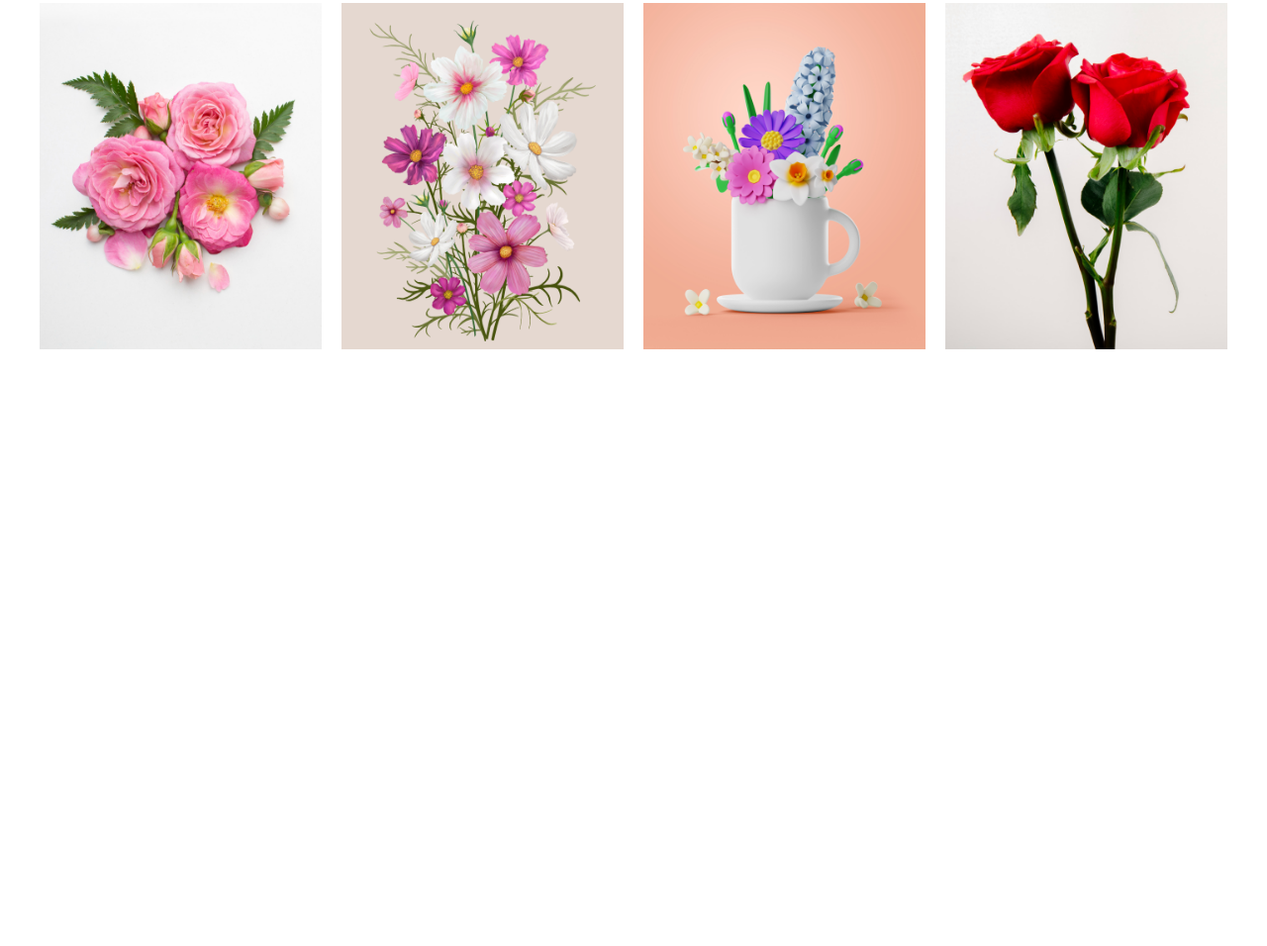
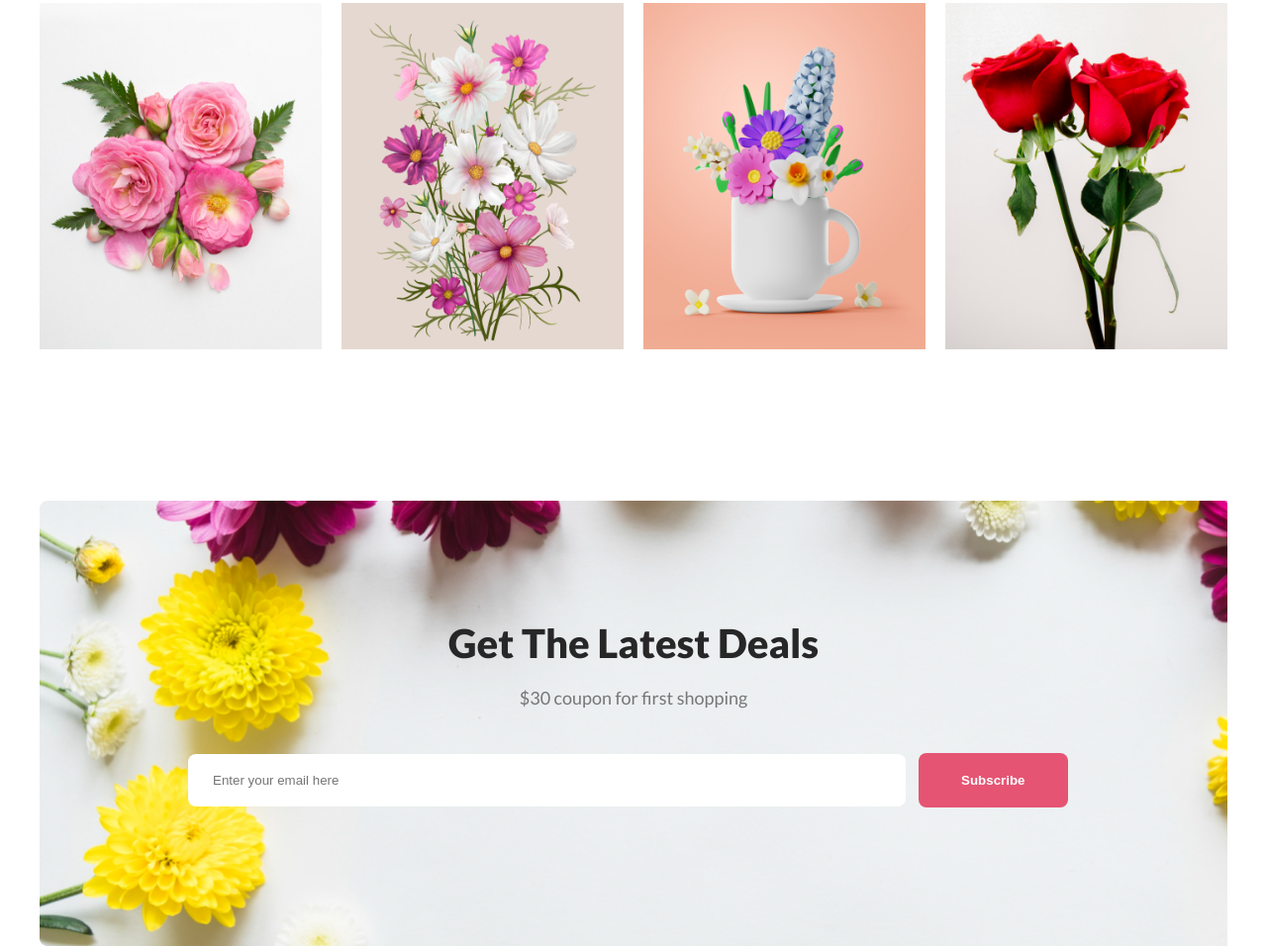
Before and after one commit to Sifat74/flower-shop-assignment, a plain HTML site: page index.html in a window 1280 px wide. Shown: the part 3672-4628 px from the top of the page at 99% size. Before the commit the page ends 4178 px from the top, so only its background shows below. Drawn offline with Linux system fonts and the light colour scheme.

Commit message:
latest deals section added

```diff
--- a/index.html
+++ b/index.html
@@ -117,6 +117,15 @@
                 </div>
             </div>
         </section>
+        <!-- Latest deals section -->
+        <section class="latest-deals">
+            <h2 class="title-primary">Get The Latest Deals</h2>
+            <p>$30 coupon for first shopping</p>
+            <div class="latest-deals-buttons">
+                <input id="email" type="email" placeholder="Enter your email here">
+                <button class="btn-primary">Subscribe</button>
+            </div>
+        </section>
     </main>
     <footer>
 
--- a/style/style.css
+++ b/style/style.css
@@ -294,3 +294,39 @@ main {
     width: 285px;
     height: 350px;
 }
+
+/* Latest deals section */
+.latest-deals {
+    max-width: 1200px;
+    height: 450px;
+    margin: auto;
+    background-image: url('../images/Rectangle\ 9.png');
+    background-size: cover;
+}
+
+.latest-deals h2 {
+    padding: 120px 0px 20px 0px;
+}
+
+.latest-deals p {
+    color: rgba(39, 39, 39, 0.60);
+    text-align: center;
+    font-size: 18px;
+    font-weight: 400;
+    padding-bottom: 45px;
+}
+
+.latest-deals-buttons {
+    width: 900px;
+    margin: auto;
+}
+
+#email {
+    width: 700px;
+    height: 53px;
+    border-radius: 8px;
+    background: #FFF;
+    border: 0;
+    margin-right: 10px;
+    padding-left: 25px;
+}
```
